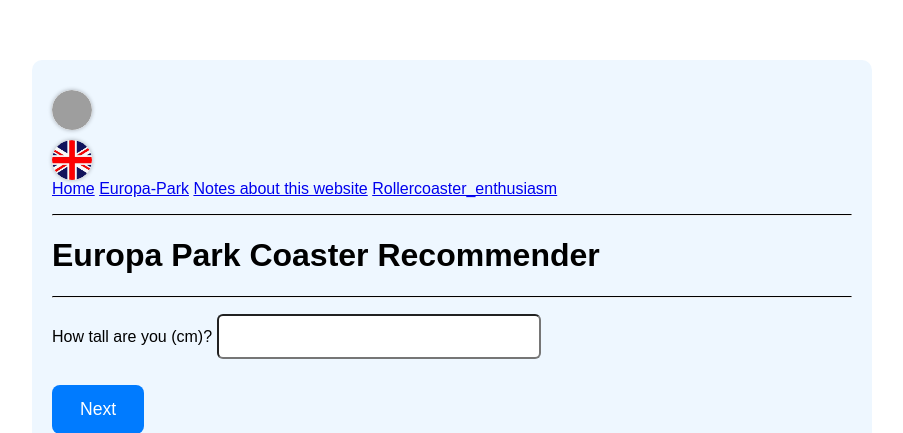
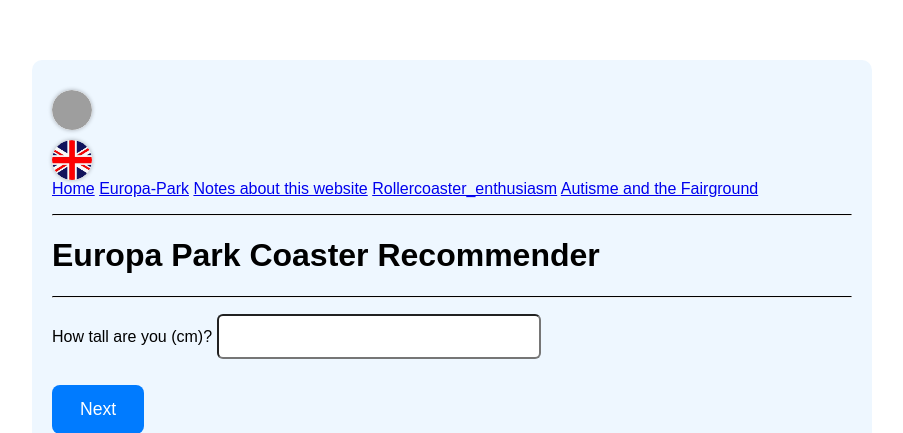
Before and after one commit to Lars-Bak/Coaster-Recommender-Europa-Park-Web-app, a Flask app: page /recommender in a window 1280 px wide. Shown: the top 433 px of the page, without its empty margins (188-1091 px from the left). Run offline with Flask 3, Linux system fonts and the light colour scheme; grey boxes are pictures that could not be loaded.

Commit message:
Update recommender.html

```diff
--- a/RollercoastersFlask/templates/recommender.html
+++ b/RollercoastersFlask/templates/recommender.html
@@ -26,6 +26,7 @@
                 <a href="/static/pages/europa-park-intro.html">Europa-Park</a>
                 <a href="/static/pages/Notes about this website.html">Notes about this website</a>
                 <a href="/static/pages/Rollercoaster_enthusiasm.html">Rollercoaster_enthusiasm</a>
+                <a href="/static/pages/Autism and the Fairground.html">Autisme and the Fairground</a>
             </nav>
 
             <p><hr style="border-top: 1px solid black;">
```
